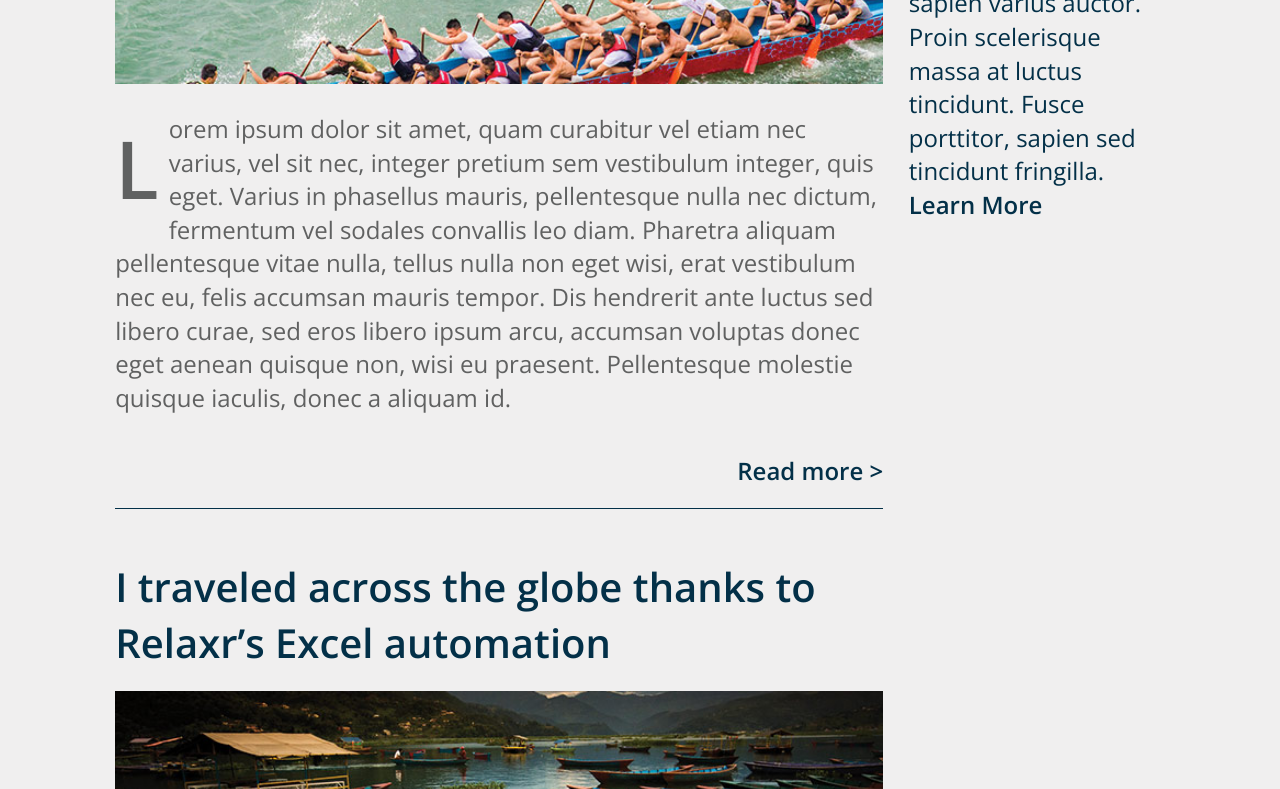
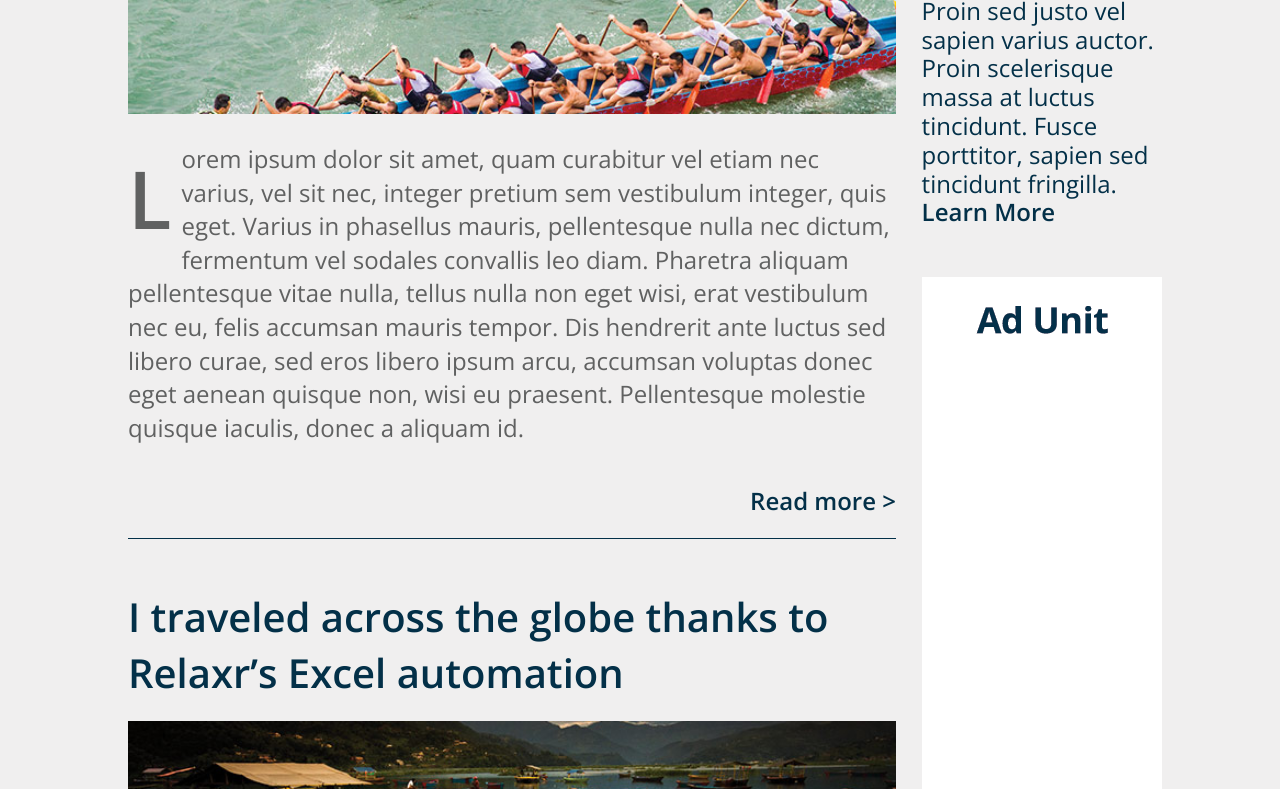
Before and after one commit to leiliansari/assignment-3, a plain HTML site: page index.html in a window 1280 px wide. Shown: the part 532-1321 px from the top of the page. Drawn offline with nearby package versions, Linux system fonts and the light colour scheme.

Commit message:
Submitting Assignment 3

```diff
--- a/css/style.css
+++ b/css/style.css
@@ -115,8 +115,9 @@ li a {
 main {
   float: left;
   width: 60%;
-  margin-left: 9%;
-  margin-bottom: 60px;
+  margin-left: 10%;
+  margin-bottom: 120px;
+  margin-top: 80px;
 }
 
 main section {
@@ -136,6 +137,7 @@ h2 {
 h3 {
   font-size: 32px;
   font-weight: 800;
+  padding-bottom: 20px;
 }
 
 h2, h3 {
@@ -163,8 +165,9 @@ aside {
   float: left;
   width: 20%;
   margin-left: 2%;
-  margin-right: 9%;
+  margin-right: 5%;
   color: #033048;
+  padding-top:20px;
 }
 
 aside li {
@@ -176,8 +179,8 @@ aside div {
   margin-top: 50px;
 }
 
-main {
-  margin-top: 50px;
+aside img {
+  padding-top: 50px;
 }
 
 main a {
@@ -196,6 +199,14 @@ aside a {
   font-weight: 600;
   color: #033048;
   float: left;
+}
+
+a:hover {
+  text-decoration: underline;
+}
+
+.about {
+  line-height: 120%;
 }
 
 footer h2 {
--- a/index.html
+++ b/index.html
@@ -1,6 +1,9 @@
 <!DOCTYPE html>
+
 <html lang="en">
+
 	<head>
+
     	<meta charset="utf-8">
     	<meta name="description" content="Your description goes here">
     	<meta name="keywords" content="one, two, three">
@@ -13,70 +16,131 @@
 		<link href="https://fonts.googleapis.com/css?family=Open+Sans:300,300i,400,600,700,800" rel="stylesheet">
 
 	</head>
+
+
 	<body>
+
 		<div id="container">
+
 			<header>
+
 				<h1>Relaxr</h1>
+
 				<nav>
+
 					<ul>
-						<li><a href="/index.html">Blog</a></li>
+
+						<li><a href="index.html">Blog</a></li>
 						<li>Contact Us</li>
 						<li>Team</li>
 						<li>FAQ</li>
 						<li><a href="../fewd-29-assignment-2/index.html">About</a></li>
+
 					</ul>
+
 				</nav>
+
 			</header>
+
+
 			<main>
+
 				<section>
+
 					<h2>How I implemented Relaxr in 2 weeks and changed my life.</h2>
+
 					<img src="images/blog_photo1.jpg">
+
 					<p>Lorem ipsum dolor sit amet, quam curabitur vel etiam nec varius, vel sit nec, integer pretium sem vestibulum integer, quis eget. Varius in phasellus mauris, pellentesque nulla nec dictum, fermentum vel sodales convallis leo diam. Pharetra aliquam pellentesque vitae nulla, tellus nulla non eget wisi, erat vestibulum nec eu, felis accumsan mauris tempor. Dis hendrerit ante luctus sed libero curae, sed eros libero ipsum arcu, accumsan voluptas donec eget aenean quisque non, wisi eu praesent. Pellentesque molestie quisque iaculis, donec a aliquam id.</p>
+
 					<a href="www.relaxr.com/how-I-implemented-Relaxr-in-2-weeks">Read more ></a>
+
 				</section>
+
 				<section>
+
 					<h2>I traveled across the globe thanks to Relaxr’s Excel automation</h2>
+
 					<img src="images/blog_photo2.jpg">
+
 					<p>Lorem ipsum dolor sit amet, quam curabitur vel etiam nec varius, vel sit nec, integer pretium sem vestibulum integer, quis eget. Varius in phasellus mauris, pellentesque nulla nec dictum, fermentum vel sodales convallis leo diam. Pharetra aliquam pellentesque vitae nulla, tellus nulla non eget wisi, erat vestibulum nec eu, felis accumsan mauris tempor. Dis hendrerit ante luctus sed libero curae, sed eros libero ipsum arcu, accumsan voluptas donec eget aenean quisque non, wisi eu praesent. Pellentesque molestie quisque iaculis, donec a aliquam id.</p>
+
 					<a href="www.relaxr.com/I-traveled-across-the-globe">Read more ></a>
+
 				</section>
+
 			</main>
+
+
 			<aside>
+
 				<div class="categories">
+
 					<h3>Categories</h3>
+
 					<ul>
+
 						<li>Success stories</li>
 						<li>Stats</li>
 						<li>How tos</li>
 						<li>Best of</li>
 						<li>Business tips</li>
+
 					</ul>
+
 				</div>
+
 				<div class="about">
+
 					<h3>About Relaxr</h3>
+
 					<p>Proin sed justo vel sapien varius auctor. Proin scelerisque massa at luctus tincidunt. Fusce porttitor, sapien sed tincidunt fringilla.</p>
+
 					<a href="www.relaxr.com/learnmore">Learn More</a>
+
 				</div>
+
+				<img src="images/ad-unit.png">
+
 			</aside>
+
+
 			<footer>
+
 				<section id="signup">
+
 					<form class="center">
+
 						<input class="center" type="submit" name="Sign Up Now!" value="Sign Up Now!">
+
 					</form>
+
 				</section>
+
 				<h2>Relaxr</h2>
+
 				<ul>
+
 					<li><a href="http://www.twitter.com">
 						<img src="images/twitter.png">
 						</a>
 					</li>
+
 					<li><a href="http://www.facebook.com">
 						<img src="images/facebook.png">
 						</a>
 					</li>
+
 				</ul>
+
 				<p>Copyright 2015. Relaxr.</p>
+
 			</footer>
+
+
 		</div><!-- #container -->
+
+
 	</body>
+
 </html>
```
